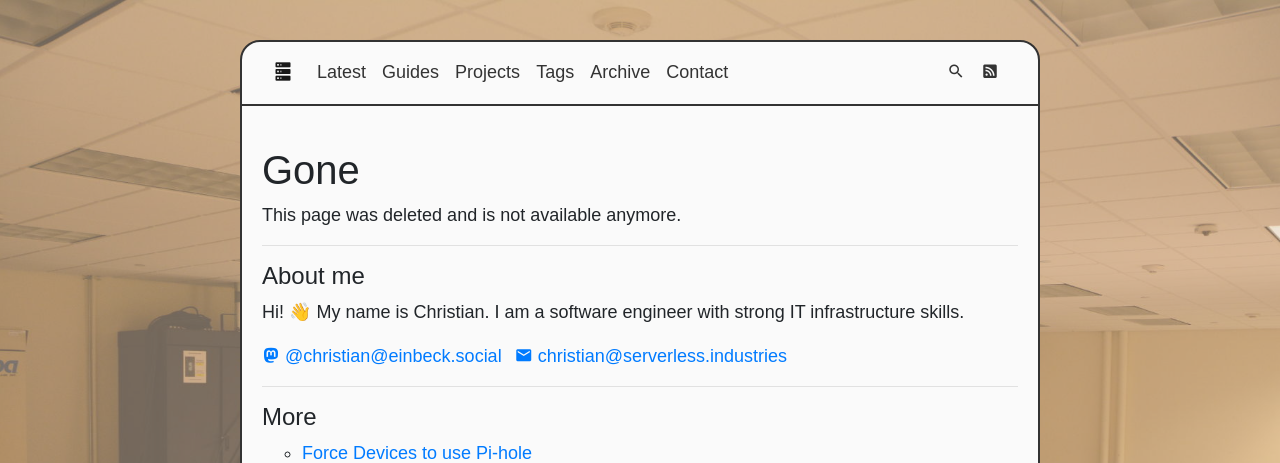
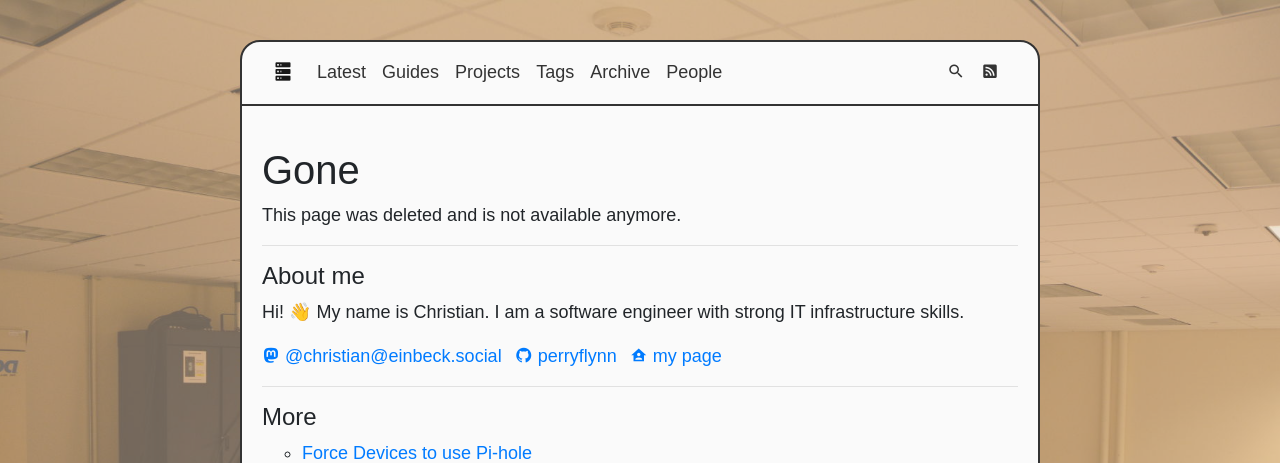
Before and after one commit to perryflynn/serverless.industries, a Jekyll site: the page built from src/_posts/2025/2025-01-01-indieweb-test-2.en.md, in a window 1280 px wide. Shown: the top 463 px of the page. Built offline with Jekyll 4.4.1, drawn with Linux system fonts in a browser that asks for light colours.

Commit message:
by-author pages and improvments for microformats

```diff
--- a/src/_config.yml
+++ b/src/_config.yml
@@ -44,6 +44,12 @@
     values:
       layout: tagpage
       permalink: tag/:tagname:output_ext
+  - scope:
+      path: ''
+      type: 'authors'
+    values:
+      layout: peoplepage
+      permalink: people/:title:output_ext
 
 langmap:
   en: { name: English, intname: English, postlist: "Articles in English" }
--- a/src/_layouts/mainpage.html
+++ b/src/_layouts/mainpage.html
@@ -41,8 +41,8 @@
                                 </a>
                             </li>
                             <li class="nav-item">
-                                <a class="nav-link" href="{{'/contact.html' | relative_url}}">
-                                    Contact
+                                <a class="nav-link" href="{{'/people/' | relative_url}}">
+                                    People
                                 </a>
                             </li>
                         </ul>
--- a/src/_layouts/post.html
+++ b/src/_layouts/post.html
@@ -1,6 +1,8 @@
 ---
 layout: content
 ---
+
+{% assign author = site.authors | where_exp:"item","item.short_name==page.author" | first %}
 
 {% if page.gone %}
 
@@ -18,7 +20,7 @@
 
         <p>
             <time class="dt-published" datetime="{{page.date|date: '%Y-%m-%d'}}">{{page.date|date: '%d. %B %Y'}}</time> &middot;
-            <a class="p-author h-card" href="{{'/contact.html' | relative_url}}#author-{{page.author}}">{{page.author}}</a> &middot;
+            <a class="p-author h-card" href="{{author.url}}">{{page.author}}</a> &middot;
             {% if nowts < postts %}future &middot; {% endif %}
             {% if page.draft %}draft &middot; {% endif %}
             {% if page.published == false %}unpublished &middot; {% endif %}
@@ -58,31 +60,36 @@
 {% endif %}
 
 <hr>
-{% assign author = site.authors | where_exp:"item","item.short_name==page.author" | first %}
+<div class="h-card">
     <h4>About me</h4>
 
-<p>{{author.short_text}}</p>
+    <p class="p-note">{{author.short_text}}</p>
 
-{% if author.mastodon or author.email %}
     <ul class="list-inline">
         {% if author.mastodon %}
         <li class="list-inline-item">
-        <a href="{{author.mastodon}}" rel="external nofollow noreferrer noopener" target="_blank">
+            <a href="{{author.mastodon}}" rel="me external nofollow noreferrer noopener" target="_blank">
                 <i class="mdi mdi-mastodon"></i>
                 {{author.mastodonhandle}}
             </a>
         </li>
         {% endif %}
-    {% if author.email %}
+        {% if author.github %}
             <li class="list-inline-item">
-        <a href="mailto:{{author.email}}">
-            <i class="mdi mdi-email"></i>
-            {{author.email}}
+                <a href="https://github.com/{{author.github}}" rel="me external nofollow noreferrer noopener" target="_blank">
+                    <i class="mdi mdi-github"></i>
+                    {{author.github}}
                 </a>
             </li>
         {% endif %}
+        <li class="list-inline-item">
+            <a class="u-url u-uid" href="{{author.url}}">
+                <i class="mdi mdi-home-account"></i>
+                my page
+            </a>
+        </li>
     </ul>
-{% endif %}
+</div>
 
 {% assign locale = page.locale | default: 'de' %}
 {% assign relas = site.related_posts | where: "locale", locale | slice:1, 5 %}
```
Also changed, not shown: src/_authors/christian.md (+3 -2 lines), src/_layouts/peoplepage.html (added, +53 -0 lines), src/contact.html (deleted, +0 -62 lines), src/people.html (added, +23 -0 lines). Lines whose indentation alone changed are shown as unchanged.
